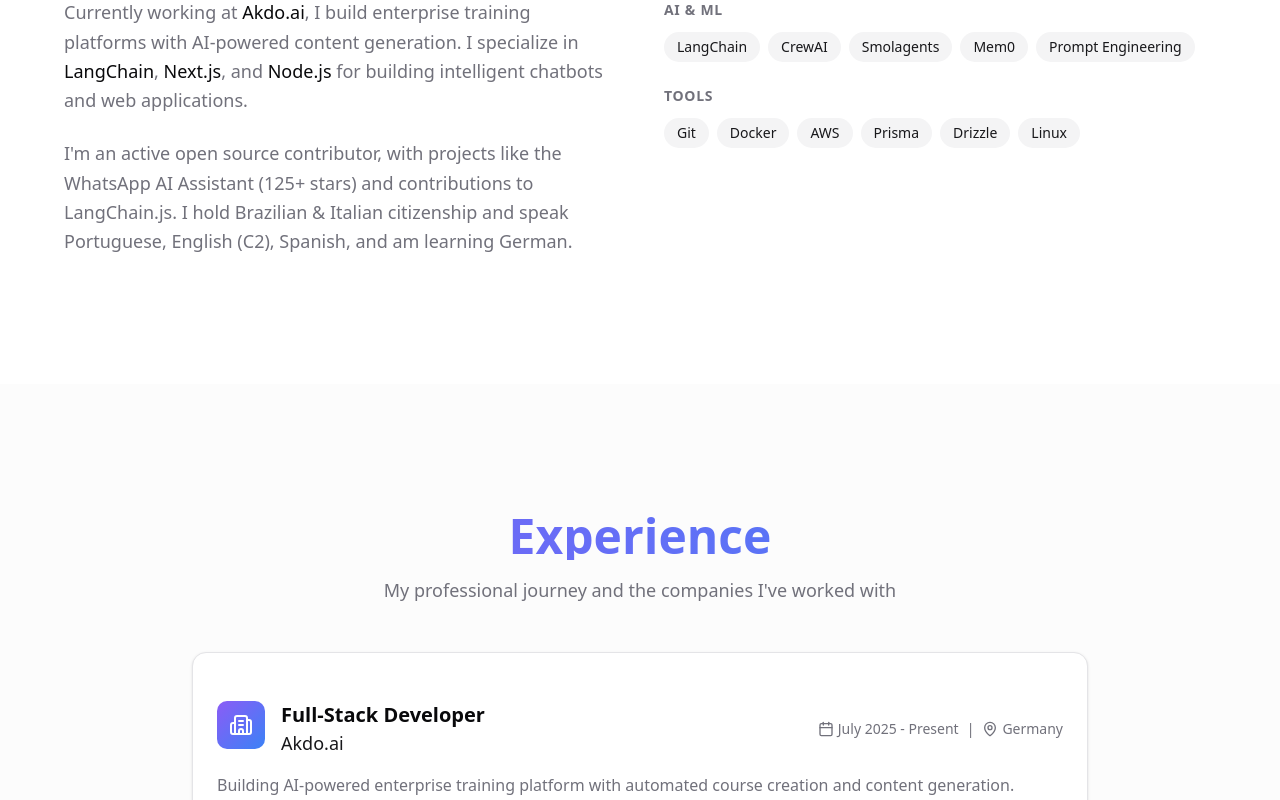
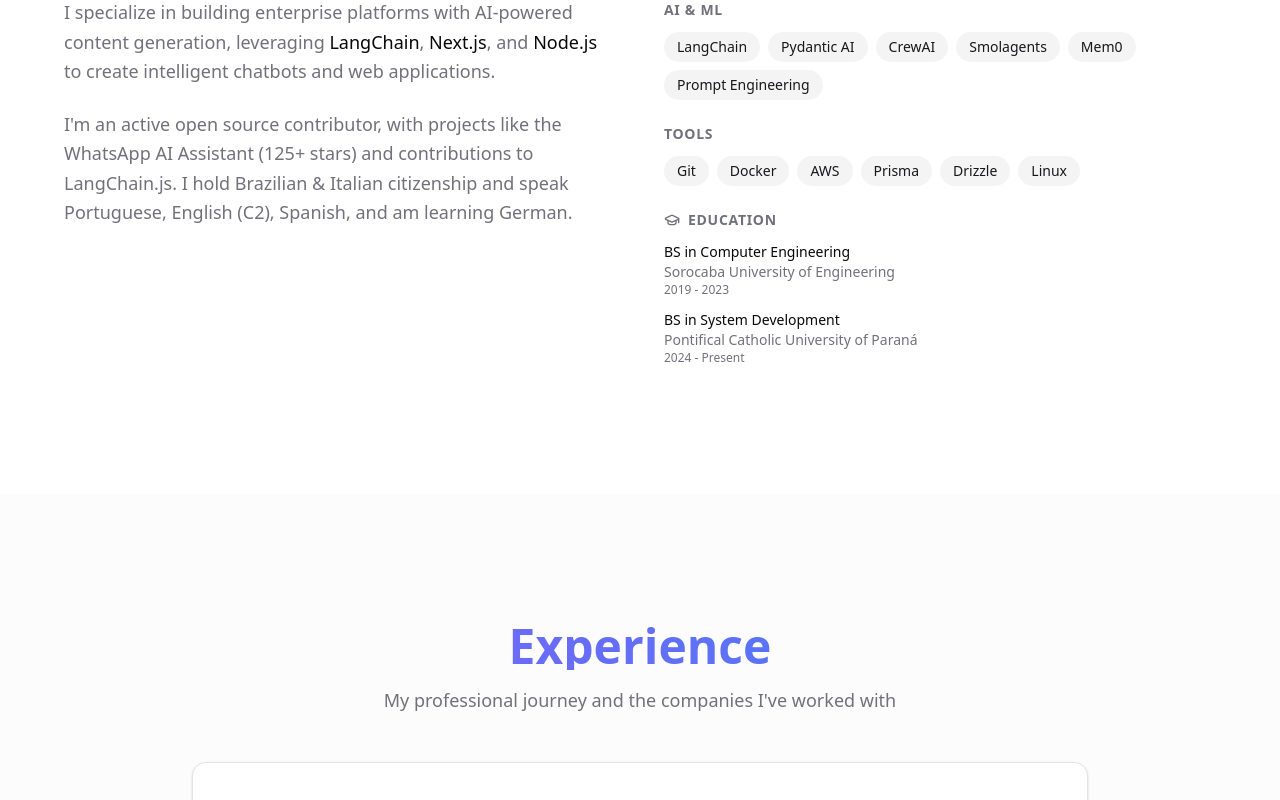
Before and after one commit to Luisotee/portfolio-new, a Next.js app: page / in a window 1280 px wide. Shown: the part 1240-2040 px from the top of the page. Built offline with nearby package versions, Linux system fonts and the light colour scheme.

Commit message:
feat: update resume, about, experience, and projects sections with new content and structure

```diff
--- a/src/components/sections/about.tsx
+++ b/src/components/sections/about.tsx
@@ -3,6 +3,7 @@
 import { motion } from "framer-motion"
 import { SectionHeading } from "@/components/shared/section-heading"
 import { Badge } from "@/components/ui/badge"
+import { GraduationCap } from "lucide-react"
 
 const techStack = {
   "Frontend": [
@@ -22,6 +23,7 @@
   ],
   "AI & ML": [
     "LangChain",
+    "Pydantic AI",
     "CrewAI",
     "Smolagents",
     "Mem0",
@@ -36,6 +38,21 @@
     "Linux",
   ],
 }
+
+const education = [
+  {
+    degree: "BS in Computer Engineering",
+    school: "Sorocaba University of Engineering",
+    location: "Sorocaba, Brazil",
+    period: "2019 - 2023",
+  },
+  {
+    degree: "BS in System Development",
+    school: "Pontifical Catholic University of Paraná",
+    location: "Londrina, Brazil",
+    period: "2024 - Present",
+  },
+]
 
 const containerVariants = {
   hidden: { opacity: 0 },
@@ -77,13 +94,11 @@
               and LLM-based solutions.
             </p>
             <p className="text-lg text-muted-foreground leading-relaxed">
-              Currently working at{" "}
-              <span className="text-foreground font-medium">Akdo.ai</span>, I build
-              enterprise training platforms with AI-powered content generation.
-              I specialize in{" "}
+              I specialize in building enterprise platforms with AI-powered content generation,
+              leveraging{" "}
               <span className="text-foreground font-medium">LangChain</span>,{" "}
               <span className="text-foreground font-medium">Next.js</span>, and{" "}
-              <span className="text-foreground font-medium">Node.js</span> for building
+              <span className="text-foreground font-medium">Node.js</span> to create
               intelligent chatbots and web applications.
             </p>
             <p className="text-lg text-muted-foreground leading-relaxed">
@@ -120,6 +135,23 @@
                 </div>
               </motion.div>
             ))}
+
+            {/* Education */}
+            <motion.div variants={itemVariants}>
+              <h3 className="text-sm font-semibold text-muted-foreground uppercase tracking-wider mb-3 flex items-center gap-2">
+                <GraduationCap className="w-4 h-4" />
+                Education
+              </h3>
+              <div className="space-y-3">
+                {education.map((edu) => (
+                  <div key={edu.degree} className="text-sm">
+                    <p className="font-medium">{edu.degree}</p>
+                    <p className="text-muted-foreground">{edu.school}</p>
+                    <p className="text-muted-foreground text-xs">{edu.period}</p>
+                  </div>
+                ))}
+              </div>
+            </motion.div>
           </motion.div>
         </div>
       </div>
--- a/src/data/experience.ts
+++ b/src/data/experience.ts
@@ -14,21 +14,21 @@
     id: "akdo-ai",
     company: "Akdo.ai",
     role: "Full-Stack Developer",
-    period: "July 2025 - Present",
+    period: "July 2025 - January 2026",
     location: "Germany",
     description:
-      "Building AI-powered enterprise training platform with automated course creation and content generation.",
+      "Architected AI-powered enterprise training platform from scratch with automated course creation and LLM-driven content generation.",
     achievements: [
-      "Built AI-powered enterprise training platform with automated course creation and content generation",
-      "Implemented multi-organization authentication system with Better Auth for secure tenant isolation",
-      "Integrated Cloudflare Stream and Images to optimize media delivery and reduce infrastructure costs",
-      "Established system-wide logging infrastructure for error tracking and debugging",
+      "Architected AI-powered enterprise training platform from scratch, integrating automated course creation with LLM-driven content generation",
+      "Owned end-to-end implementation of multi-organization authentication system with Better Auth for secure tenant isolation",
+      "Designed and shipped peer review system enabling training creators to receive structured feedback and ratings",
+      "Implemented multi-ISO compliance using Kertos across codebase and repository configurations",
     ],
-    technologies: ["Next.js", "TypeScript", "Better Auth", "Cloudflare", "AI/LLMs"],
+    technologies: ["Next.js", "TypeScript", "Better Auth", "Kertos", "AI/LLMs"],
   },
   {
-    id: "wave-leads",
-    company: "Wave Leads",
+    id: "underdogs",
+    company: "Underdogs",
     role: "Full-Stack Developer",
     period: "November 2024 - July 2025",
     location: "Italy",
@@ -36,8 +36,8 @@
       "Led IT infrastructure and developed full-stack web platform, building custom CRM solutions to streamline operations.",
     achievements: [
       "Led IT infrastructure and developed full-stack web platform with React, Next.js, and Tailwind CSS",
-      "Built custom CRM with Next.js and Supabase to replace Zapier automations and streamline operations",
-      "Created company-wide chatbot to improve internal communication",
+      "Designed and shipped custom CRM from scratch, eliminating dependency on third-party automation tools",
+      "Built and deployed company-wide chatbot, becoming the primary tool for internal knowledge sharing",
     ],
     technologies: ["React", "Next.js", "Tailwind CSS", "Supabase", "Chatbots"],
   },
@@ -48,9 +48,9 @@
     period: "April 2024 - November 2024",
     location: "USA",
     description:
-      "Architected and deployed AI chatbot agents for environmental conservation projects, winning major funding in the Amazon Challenge.",
+      "Built and shipped AI chatbot agents for environmental conservation projects, winning major funding in the Amazon Challenge.",
     achievements: [
-      "Architected and deployed AI chatbot agents using LangChain, Smolagents, and Mem0 for Earth Defenders project",
+      "Built and shipped AI chatbot agents using LangChain, Smolagents, and Mem0 for Earth Defenders project",
       "Led Amazon Challenge implementation with Terra Krya, securing 3rd place and R$ 100,000 in funding",
     ],
     technologies: ["Python", "LangChain", "Smolagents", "Mem0", "AI Agents"],
@@ -65,8 +65,8 @@
       "Built AI-powered chatbots and automation systems for various clients, including WhatsApp integrations and advisory bots.",
     achievements: [
       "Built WhatsApp Business API webhook for AI chatbot with digital art generation capabilities",
-      "Created inventory management and advertisement automation system",
-      "Developed advisory chatbot for Israeli startup to guide users in adverse situations",
+      "Designed and shipped inventory management and advertisement automation system",
+      "Sole developer for Israeli startup's emergency advisory chatbot, delivering production-ready solution for users in crisis situations",
     ],
     technologies: ["TypeScript", "Node.js", "WhatsApp API", "AI Chatbots", "Automation"],
   },
--- a/src/data/projects.ts
+++ b/src/data/projects.ts
@@ -32,21 +32,21 @@
     stars: 125,
   },
   {
-    id: "earth-defenders",
-    title: "Earth Defenders Assistant",
-    description: "Audio-first AI assistants for environmental conservation that work offline.",
+    id: "ai-personal-assistant",
+    title: "AI Personal Assistant",
+    description: "AI agent for WhatsApp with RAG knowledge base and automated expense tracking.",
     longDescription:
-      "Platform for creating audio-first AI assistants designed to help environmental defenders and indigenous communities. Built to work offline in remote areas with limited connectivity, featuring voice interactions and local processing.",
-    technologies: ["Python", "LangChain", "Smolagents", "Mem0", "Audio Processing"],
+      "A personal AI assistant that runs on WhatsApp, featuring a RAG-powered knowledge base for contextual responses and automated expense tracking capabilities. Built with a modern stack combining Python backend with Next.js frontend.",
+    technologies: ["Python", "FastAPI", "TypeScript", "Next.js", "PostgreSQL", "pgvector"],
     features: [
-      "Offline-capable AI processing",
-      "Audio-first interaction design",
-      "Multi-language support",
-      "Low-resource device optimization",
+      "RAG-powered knowledge base",
+      "Automated expense tracking",
+      "WhatsApp integration",
+      "Vector search with pgvector",
+      "Full-stack architecture",
     ],
     category: "ai",
-    githubUrl: "https://github.com/Luisotee/earth-defenders-assistant",
-    stars: 13,
+    githubUrl: "https://github.com/Luisotee/ai-personal-assistant",
   },
   {
     id: "langchainjs-contribution",
@@ -64,22 +64,6 @@
     category: "ai",
     githubUrl: "https://github.com/langchain-ai/langchainjs/pull/5329",
   },
-  {
-    id: "help-facul",
-    title: "HelpFacul",
-    description: "University platform connecting students with private tutors for peer-to-peer learning.",
-    longDescription:
-      "A web platform developed as a university project that enables students to promote themselves as private tutors. Features include tutor profiles, subject filtering, scheduling, and a review system to help students find the right help.",
-    technologies: ["TypeScript", "React", "Next.js", "PostgreSQL", "Tailwind CSS"],
-    features: [
-      "Tutor profile creation and management",
-      "Subject and skill filtering",
-      "Student-tutor matching",
-      "Review and rating system",
-    ],
-    category: "web",
-    githubUrl: "https://github.com/Luisotee/HelpFacul",
-  },
 ]
 
 export const projectCategories = [
```
Also changed, not shown: 1 other file (tests, documents, lock files or other folders).
